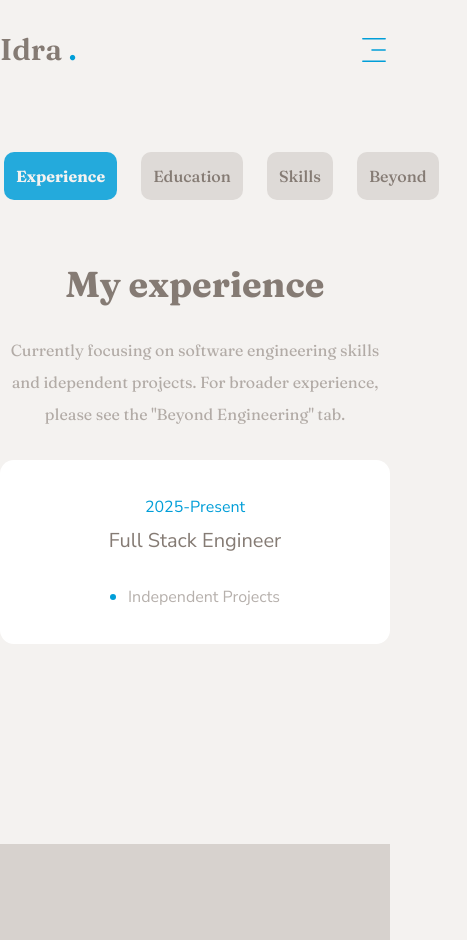
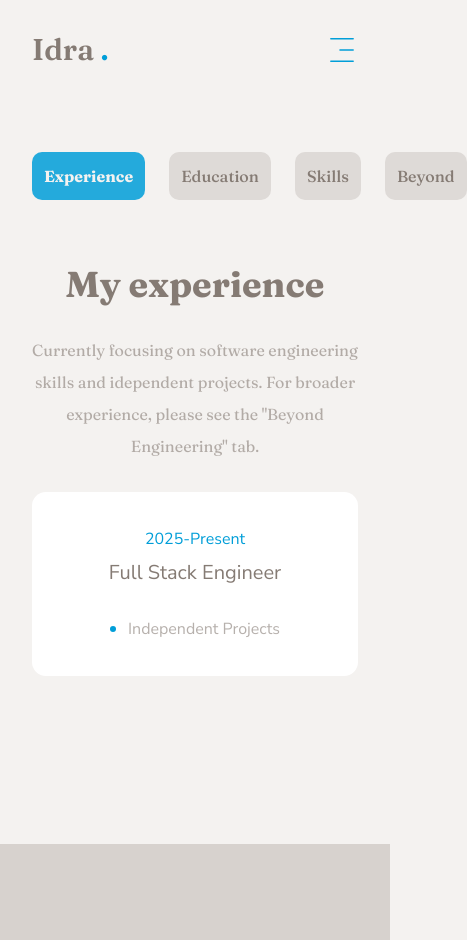
Before and after one commit to idra-hsieh/personal-website, a Next.js app: page /about in a window 390 px wide. Shown: the whole page, 467 px wide, since content can reach past the window. Before the commit the page ends 908 px from the top, so only its background shows below. Built offline with nearby package versions, Linux system fonts and the light colour scheme.

Commit message:
style: add px for mobile view layout adjustment

```diff
--- a/app/about/page.tsx
+++ b/app/about/page.tsx
@@ -98,7 +98,7 @@ const About = () => {
                     defaultValue='experience'
                     className='flex flex-col lg:flex-row gap-[60px]'
                 >
-                    <TabsList className='lg:flex lg:flex-col lg:w-auto lg:flex-[1] lg:max-w-[220px] w-full mx-auto xl:mx-0 gap-6'>
+                    <TabsList className='lg:flex lg:flex-col lg:w-auto lg:flex-[1] lg:max-w-[220px] w-full mx-auto xl:mx-0 gap-6 px-8 lg:px-0'>
                         <TabsTrigger value="experience">Experience</TabsTrigger>
                         <TabsTrigger value="education">Education</TabsTrigger>
                         <TabsTrigger value="skills">Skills</TabsTrigger>
@@ -109,7 +109,7 @@ const About = () => {
                     <div className='flex-[3] min-h-[70vh] w-full'>
                         {/* experience */}
                         <TabsContent value="experience" className='w-full'>
-                            <div className='flex flex-col gap-[30px] text-center xl:text-left'>
+                            <div className='flex flex-col gap-[30px] text-center xl:text-left px-8 lg:px-0'>
                                 <h3 className='text-foreground text-4xl font-bold'>{experience.title}</h3>
                                 <p className='max-w-[600px] text-foreground/60 mx-auto xl:mx-0'>
                                     {experience.description}
@@ -147,7 +147,7 @@ const About = () => {
 
                         {/* education */}
                         <TabsContent value="education" className='w-full'>
-                            <div className='flex flex-col gap-[30px] text-center xl:text-left'>
+                            <div className='flex flex-col gap-[30px] text-center xl:text-left px-8 lg:px-0'>
                                 <h3 className='text-foreground text-4xl font-bold'>{education.title}</h3>
                                 <p className='max-w-[600px] text-foreground/60 mx-auto xl:mx-0'>
                                     {education.description}
@@ -185,7 +185,7 @@ const About = () => {
 
                         {/* skills */}
                         <TabsContent value="skills" className='w-full'>
-                            <div className="flex flex-col gap-[30px]">
+                            <div className="flex flex-col gap-[30px] px-8 lg:px-0">
                                 <div className='flex flex-col gap-[30px] text-center lg:text-left'>
                                     <h3 className='text-foreground text-4xl font-bold'>{skills.title}</h3>
                                     <p className='max-w-[600px] text-foreground/60 mx-auto lg:mx-0'>
--- a/components/header.tsx
+++ b/components/header.tsx
@@ -11,7 +11,7 @@ const Header = () => {
             <div className="container mx-auto flex justify-between items-center">
                 {/* logo */}
                 <Link href="/">
-                    <h1 className="text-3xl font-semibold">
+                    <h1 className="text-3xl font-semibold px-8 lg:px-0">
                         Idra <span className="text-accent">.</span>
                     </h1>
                 </Link>
@@ -26,7 +26,7 @@ const Header = () => {
                 </div>
 
                 {/* mobile nav */}
-                <div className="lg:hidden">
+                <div className="lg:hidden px-8 lg:px-0">
                     <MobileNav />
                 </div>
 
```
